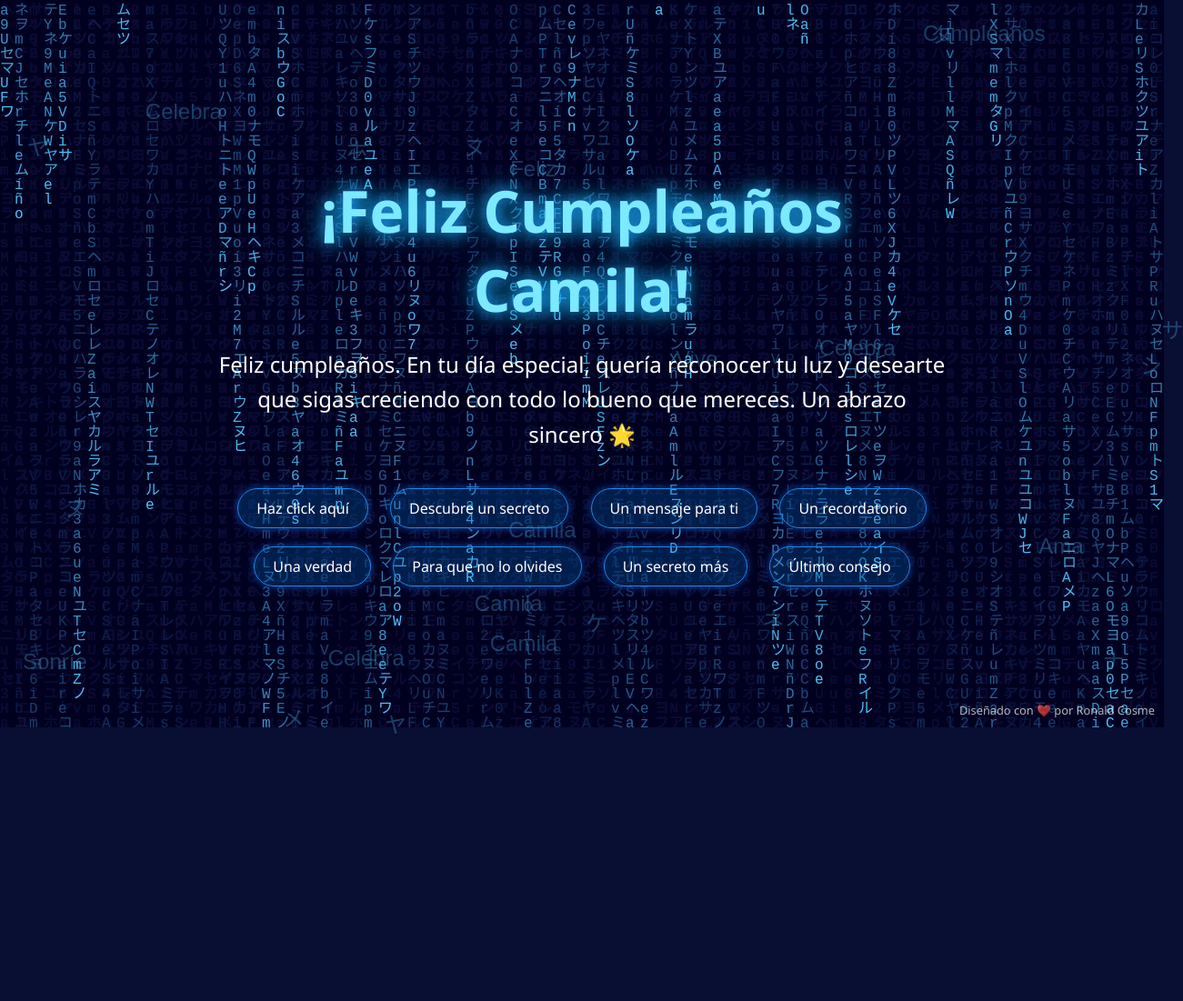
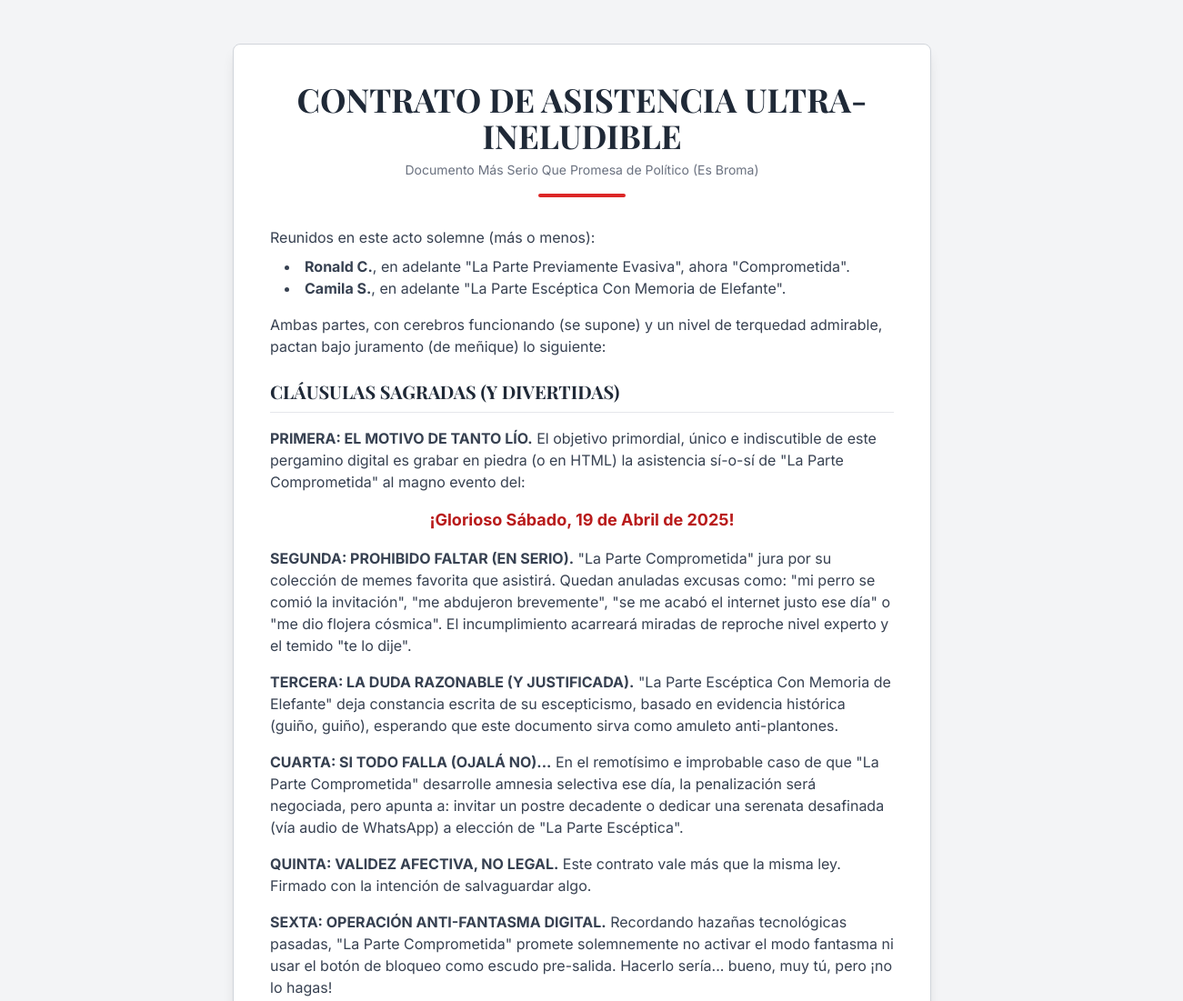
Before and after one commit to RonaldProCo/Cumple, a plain HTML site: page index.html in a window 1280 px wide. Shown: the top 1101 px of the page at 91% size, 1301 px wide, since content can reach past the window. Before the commit the page ends 813 px from the top, so only its background shows below. Drawn offline with nearby package versions, Linux system fonts and the light colour scheme.

Commit message:
Update index.html

```diff
--- a/index.html
+++ b/index.html
@@ -3,268 +3,98 @@
 <head>
     <meta charset="UTF-8">
     <meta name="viewport" content="width=device-width, initial-scale=1.0">
-    <title>Feliz Cumpleaños Camila</title>
+    <title>Contrato de Asistencia Ineludible (Edición Extra Cómica)</title>
+    <script src="https://cdn.tailwindcss.com"></script>
+    <link rel="preconnect" href="https://fonts.googleapis.com">
+    <link rel="preconnect" href="https://fonts.gstatic.com" crossorigin>
+    <link href="https://fonts.googleapis.com/css2?family=Inter:wght@400;700&family=Playfair+Display:wght@700&display=swap" rel="stylesheet">
     <style>
+        /* Estilos (sin cambios) */
         body {
-            margin: 0;
-            padding: 0;
-            height: 100vh;
-            background-color: #090e33;
-            color: #fff;
-            font-family: 'Segoe UI', Tahoma, Geneva, Verdana, sans-serif;
-            overflow: hidden;
+            font-family: 'Inter', sans-serif;
+        }
+        h1, h2 {
+            font-family: 'Playfair Display', serif;
+        }
+        .signature-line {
+            border-bottom: 1px solid #374151;
+            margin-top: 2.5rem;
+            margin-bottom: 0.5rem;
+            width: 80%;
+            display: block;
+            margin-left: auto;
+            margin-right: auto;
+        }
+        .seal {
+            width: 80px;
+            height: 80px;
+            background-color: #dc2626;
+            border-radius: 50%;
             display: flex;
             justify-content: center;
             align-items: center;
-            flex-direction: column;
+            color: white;
+            font-weight: bold;
+            font-size: 0.75rem;
             text-align: center;
-        }
-
-        .container {
-            position: relative;
-            z-index: 2;
-            max-width: 800px;
-            padding: 20px;
-        }
-
-        h1 {
-            font-size: 4rem;
-            margin-bottom: 20px;
-            color: #7ce9ff;
-            text-shadow: 0 0 15px #2196f3, 0 0 30px #00bcd4;
-        }
-
-        .mensaje {
-            font-size: 1.5rem;
-            margin-bottom: 30px;
-            line-height: 1.6;
-        }
-
-        .hidden-message {
-            display: inline-block;
-            background-color: rgba(0, 150, 255, 0.2);
-            border-radius: 50px;
-            padding: 10px 20px;
-            margin: 10px;
-            cursor: pointer;
-            transition: all 0.3s ease;
-            border: 1px solid #1e88e5;
-            box-shadow: 0 0 10px #0d47a1;
-        }
-
-        .hidden-message:hover {
-            transform: scale(1.05);
-            box-shadow: 0 0 20px #1565c0;
-        }
-
-        .footer {
-            position: fixed;
-            bottom: 10px;
-            right: 10px;
-            font-size: 0.8rem;
-            opacity: 0.7;
-        }
-
-        .katakana {
-            font-family: 'MS Gothic', 'MS Mincho', sans-serif;
-            position: absolute;
-            color: #4fc3f7;
-            opacity: 0.3;
-            z-index: -1;
-            font-size: 1.5rem;
-            pointer-events: none;
-        }
-
-        .heart {
-            position: absolute;
-            pointer-events: none;
-            color: #ff7e7e;
-            font-size: 2rem;
-            animation: float 3s ease-in-out forwards;
-            opacity: 0;
-            z-index: 10;
-        }
-
-        @keyframes float {
-            0% {
-                transform: translateY(0) scale(0.5);
-                opacity: 0;
-            }
-            20% {
-                opacity: 1;
-            }
-            100% {
-                transform: translateY(-100px) scale(1.2);
-                opacity: 0;
-            }
-        }
-
-        #canvas {
-            position: fixed;
-            top: 0;
-            left: 0;
-            width: 100%;
-            height: 100%;
-            z-index: -2;
+            line-height: 1.2;
+            border: 3px solid #b91c1c;
+            margin: 2rem auto;
+            transform: rotate(-10deg);
+            box-shadow: 2px 2px 5px rgba(0,0,0,0.2);
         }
     </style>
 </head>
-<body>
-    <canvas id="canvas"></canvas>
+<body class="bg-gray-100 p-6 md:p-12">
 
-    <div class="container">
-        <h1>¡Feliz Cumpleaños Camila!</h1>
+    <div class="max-w-3xl mx-auto bg-white p-8 md:p-10 rounded-lg shadow-lg border border-gray-300">
 
-        <div class="mensaje">
-            Feliz cumpleaños. En tu día especial, quería reconocer tu luz y desearte que sigas creciendo con todo lo bueno que mereces. Un abrazo sincero 🌟
+        <div class="text-center mb-8">
+            <h1 class="text-3xl md:text-4xl font-bold text-gray-800 mb-2">CONTRATO DE ASISTENCIA ULTRA-INELUDIBLE</h1>
+            <p class="text-sm text-gray-500">Documento Más Serio Que Promesa de Político (Es Broma)</p>
+            <div class="w-24 h-1 bg-red-600 mx-auto mt-4 rounded"></div>
         </div>
 
-        <div id="hidden-messages">
-            <div class="hidden-message" onclick="showMessage(this, 'Sonríe, eres especial')">Haz click aquí</div>
-            <div class="hidden-message" onclick="showMessage(this, 'Eres arte en este mundo')">Descubre un secreto</div>
-            <div class="hidden-message" onclick="showMessage(this, 'Nunca dejes de sonreír')">Un mensaje para ti</div>
-            <div class="hidden-message" onclick="showMessage(this, 'No olvides alimentarte bien')">Un recordatorio</div>
-            <div class="hidden-message" onclick="showMessage(this, 'Brillas con luz propia')">Una verdad</div>
-            <div class="hidden-message" onclick="showMessage(this, 'Eres maravillosa')">Para que no lo olvides</div>
-            <div class="hidden-message" onclick="showMessage(this, 'Tu presencia ilumina')">Un secreto más</div>
-            <div class="hidden-message" onclick="showMessage(this, 'Vive cada día con alegría')">Último consejo</div>
+        <div class="mb-6 text-gray-700">
+            <p class="mb-2">Reunidos en este acto solemne (más o menos):</p>
+            <ul class="list-disc list-inside ml-4 mb-4">
+                <li><strong>Ronald C.</strong>, en adelante "La Parte Previamente Evasiva", ahora "Comprometida".</li>
+                <li><strong>Camila S.</strong>, en adelante "La Parte Escéptica Con Memoria de Elefante".</li>
+            </ul>
+            <p>Ambas partes, con cerebros funcionando (se supone) y un nivel de terquedad admirable, pactan bajo juramento (de meñique) lo siguiente:</p>
         </div>
+
+        <div class="mb-8 space-y-4 text-gray-700">
+            <h2 class="text-xl font-semibold text-gray-800 border-b pb-2 mb-4">CLÁUSULAS SAGRADAS (Y DIVERTIDAS)</h2>
+            <p><strong>PRIMERA: EL MOTIVO DE TANTO LÍO.</strong> El objetivo primordial, único e indiscutible de este pergamino digital es grabar en piedra (o en HTML) la asistencia sí-o-sí de "La Parte Comprometida" al magno evento del:</p>
+            <p class="text-center font-bold text-lg text-red-700 my-3">¡Glorioso Sábado, 19 de Abril de 2025!</p>
+            <p><strong>SEGUNDA: PROHIBIDO FALTAR (EN SERIO).</strong> "La Parte Comprometida" jura por su colección de memes favorita que asistirá. Quedan anuladas excusas como: "mi perro se comió la invitación", "me abdujeron brevemente", "se me acabó el internet justo ese día" o "me dio flojera cósmica". El incumplimiento acarreará miradas de reproche nivel experto y el temido "te lo dije".</p>
+            <p><strong>TERCERA: LA DUDA RAZONABLE (Y JUSTIFICADA).</strong> "La Parte Escéptica Con Memoria de Elefante" deja constancia escrita de su escepticismo, basado en evidencia histórica (guiño, guiño), esperando que este documento sirva como amuleto anti-plantones.</p>
+             <p><strong>CUARTA: SI TODO FALLA (OJALÁ NO)...</strong> En el remotísimo e improbable caso de que "La Parte Comprometida" desarrolle amnesia selectiva ese día, la penalización será negociada, pero apunta a: invitar un postre decadente o dedicar una serenata desafinada (vía audio de WhatsApp) a elección de "La Parte Escéptica".</p>
+             <p><strong>QUINTA: VALIDEZ AFECTIVA, NO LEGAL.</strong> Este contrato vale más que la misma ley. Firmado con la intención de salvaguardar algo.</p>
+             <p><strong>SEXTA: OPERACIÓN ANTI-FANTASMA DIGITAL.</strong> Recordando hazañas tecnológicas pasadas, "La Parte Comprometida" promete solemnemente no activar el modo fantasma ni usar el botón de bloqueo como escudo pre-salida. Hacerlo sería... bueno, muy tú, pero ¡no lo hagas!</p>
+        </div>
+
+        <div class="mt-10 pt-6 border-t border-gray-300">
+             <p class="text-center text-gray-600 mb-6">Y para que no digan que no se avisó, y con la esperanza de que este contrato no sea necesario en el futuro (pero por si acaso), firman abajo los implicados en Lima, Perú, a 16 de Abril de 2025, bajo la atenta mirada de los dioses del buen humor.</p>
+
+            <div class="grid grid-cols-1 md:grid-cols-2 gap-8 text-center">
+                <div>
+                    <span class="signature-line"></span>
+                    <p class="font-semibold text-gray-800">Ronald C.</p>
+                    <p class="text-sm text-gray-500">(La Parte ¿Comprometida?)</p> </div>
+                <div>
+                    <span class="signature-line"></span>
+                    <p class="font-semibold text-gray-800">Camila S.</p>
+                    <p class="text-sm text-gray-500">(La Parte Escéptica Vigilante)</p> </div>
+            </div>
+        </div>
+
+        <div class="seal">
+            ¡SELLO<br>ANTI-<br>BLOQUEO!
+        </div>
+
     </div>
 
-    <div class="footer">
-        Diseñado con ❤️ por Ronald Cosme
-    </div>
-
-    <script>
-        // Matrix effect
-        const canvas = document.getElementById('canvas');
-        const ctx = canvas.getContext('2d');
-
-        canvas.width = window.innerWidth;
-        canvas.height = window.innerHeight;
-
-        // Katakana characters
-        const katakana = 'アイウエオカキクケコサシスセソタチツテトナニヌネノハヒフヘホマミムメモヤユヨラリルレロワヲン';
-        const latin = 'ABCDEFGHIJKLMNOPQRSTUVWXYZ';
-        const nums = '0123456789';
-        const frases = ['Feliz', 'Cumpleaños', 'Camila', 'Celebra', 'Sonríe', 'Vive', 'Ama', 'Sueña'];
-
-        const alphabet = katakana + latin + nums + frases.join('');
-
-        const fontSize = 16;
-        const columns = canvas.width / fontSize;
-
-        const rainDrops = [];
-
-        for (let x = 0; x < columns; x++) {
-            rainDrops[x] = 1;
-        }
-
-        const draw = () => {
-            ctx.fillStyle = 'rgba(9, 14, 51, 0.05)';
-            ctx.fillRect(0, 0, canvas.width, canvas.height);
-
-            ctx.fillStyle = '#4fc3f7';
-            ctx.font = fontSize + 'px monospace';
-
-            for (let i = 0; i < rainDrops.length; i++) {
-                // Random character
-                const text = alphabet.charAt(Math.floor(Math.random() * alphabet.length));
-
-                // x = i * fontSize, y = value of rainDrops[i] * fontSize
-                ctx.fillText(text, i * fontSize, rainDrops[i] * fontSize);
-
-                // Sending the drop back to the top randomly after it has crossed the screen
-                if (rainDrops[i] * fontSize > canvas.height && Math.random() > 0.975) {
-                    rainDrops[i] = 0;
-                }
-
-                // Incrementing Y coordinate
-                rainDrops[i]++;
-            }
-        };
-
-        setInterval(draw, 35);
-
-        // Create floating katakana elements
-        function createKatakana() {
-            const kataElement = document.createElement('div');
-            kataElement.classList.add('katakana');
-
-            // Random content: katakana or phrases
-            const usePhrase = Math.random() > 0.7;
-            if (usePhrase) {
-                const randomPhrase = frases[Math.floor(Math.random() * frases.length)];
-                kataElement.innerText = randomPhrase;
-            } else {
-                kataElement.innerText = katakana.charAt(Math.floor(Math.random() * katakana.length));
-            }
-
-            // Random position
-            const xPos = Math.random() * window.innerWidth;
-            const yPos = Math.random() * window.innerHeight;
-
-            kataElement.style.left = xPos + 'px';
-            kataElement.style.top = yPos + 'px';
-
-            document.body.appendChild(kataElement);
-
-            // Remove after some time
-            setTimeout(() => {
-                kataElement.remove();
-            }, 10000);
-        }
-
-        // Create katakana elements periodically
-        setInterval(createKatakana, 200);
-
-        // Show hearts on click
-        function createHeart(x, y) {
-            const heart = document.createElement('div');
-            heart.classList.add('heart');
-            heart.innerHTML = '❤️';
-
-            // Random position around the clicked point
-            const offsetX = (Math.random() - 0.5) * 50;
-            const offsetY = (Math.random() - 0.5) * 50;
-
-            heart.style.left = (x + offsetX) + 'px';
-            heart.style.top = (y + offsetY) + 'px';
-
-            document.body.appendChild(heart);
-
-            // Remove after animation
-            setTimeout(() => {
-                heart.remove();
-            }, 3000);
-        }
-
-        // Function to show message and create hearts
-        function showMessage(element, message) {
-            element.innerText = message;
-
-            // Create multiple hearts
-            const rect = element.getBoundingClientRect();
-            const centerX = rect.left + rect.width / 2;
-            const centerY = rect.top + rect.height / 2;
-
-            for (let i = 0; i < 10; i++) {
-                setTimeout(() => {
-                    createHeart(centerX, centerY);
-                }, i * 100);
-            }
-
-            // Reset after some time
-            setTimeout(() => {
-                element.innerText = "Haz click de nuevo";
-            }, 3000);
-        }
-
-        // Adjust canvas size when window resizes
-        window.addEventListener('resize', () => {
-            canvas.width = window.innerWidth;
-            canvas.height = window.innerHeight;
-        });
-    </script>
 </body>
 </html>
```
